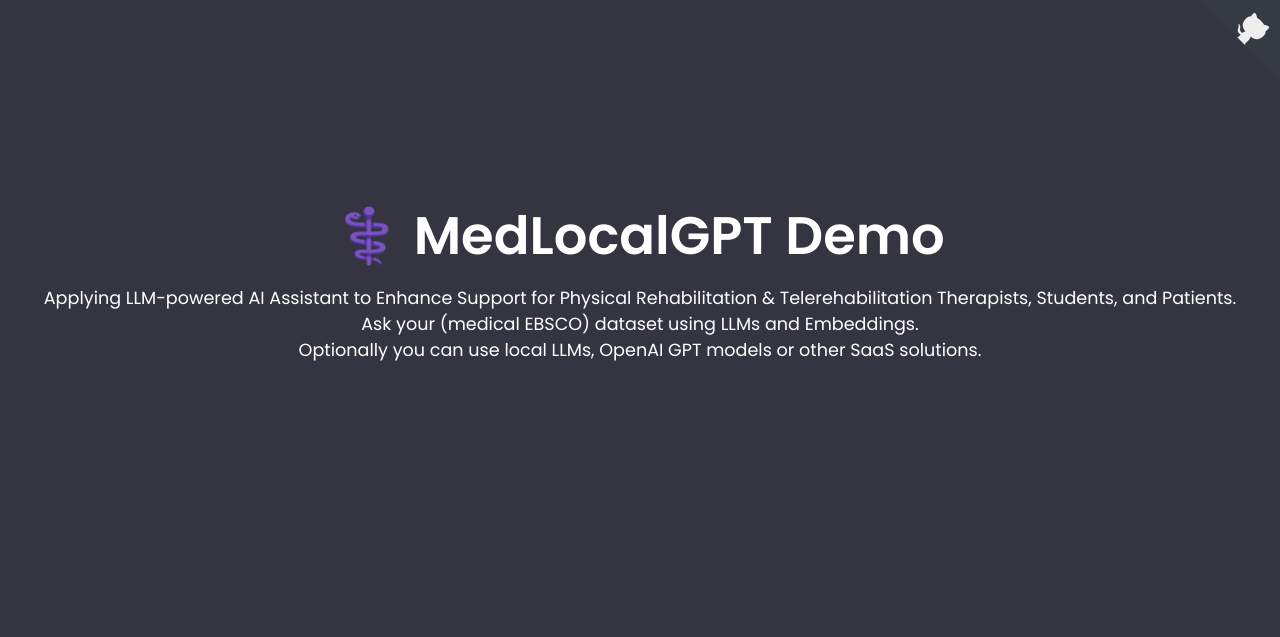
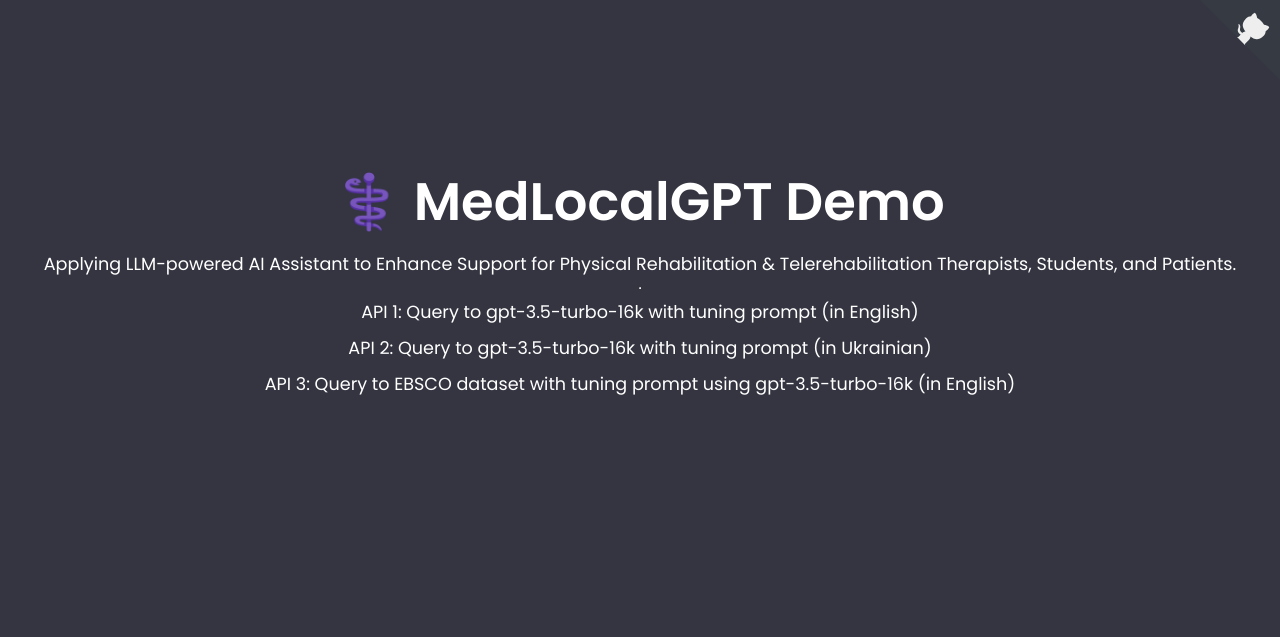
Before and after one commit to knowledge-ukraine/medlocalgpt, a Flask app: page / in a window 1280 px wide. Shown: the top 637 px of the page. Run offline with Flask 3, Linux system fonts and the light colour scheme.

Commit message:
fix ui
fix ui

```diff
--- a/static/javascripts/script.js
+++ b/static/javascripts/script.js
@@ -42,7 +42,12 @@ const loadDataFromLocalstorage = () => {
 
     const defaultText = `<div class="default-text">
                             <h1>⚕️ MedLocalGPT Demo</h1>
-                            <p>Applying LLM-powered AI Assistant to Enhance Support for Physical Rehabilitation & Telerehabilitation Therapists, Students, and Patients. <br> Ask your (medical EBSCO) dataset using LLMs and Embeddings. <br> Optionally you can use local LLMs, OpenAI GPT models or other SaaS solutions.</p>
+                            <p>Applying LLM-powered AI Assistant to Enhance Support for Physical Rehabilitation & Telerehabilitation Therapists, Students, and Patients.</p>
+                            </p>
+                            <hr>
+                            <p>API 1: Query to gpt-3.5-turbo-16k with tuning prompt (in English)</p>
+                            <p>API 2: Query to gpt-3.5-turbo-16k with tuning prompt (in Ukrainian)</p>
+                            <p>API 3: Query to EBSCO dataset with tuning prompt using gpt-3.5-turbo-16k (in English)</p>
                         </div>`
 // <br> Ask your (medical EBSCO) dataset using LLMs and Embeddings.
     chatContainer.innerHTML = localStorage.getItem("all-chats") || defaultText;
--- a/templates/index.html
+++ b/templates/index.html
@@ -88,7 +88,7 @@
               title="Query to OpenAI models with tuning prompt (UA) =>/medlocalgpt/api/v1/uk/advanced/openai/ask">API 2
             </option>
             <option value="option3"
-              title="Query to OpenAI models with tuning prompt using EBSCO articles dataset (EN) => /medlocalgpt/api/v1/en/dataset/openai/ask">
+              title="Query to EBSCO dataset with tuning prompt using gpt-3.5-turbo-16k (EN) => /medlocalgpt/api/v1/en/dataset/openai/ask">
               API 3</option>
           </select>
         </div>
```
